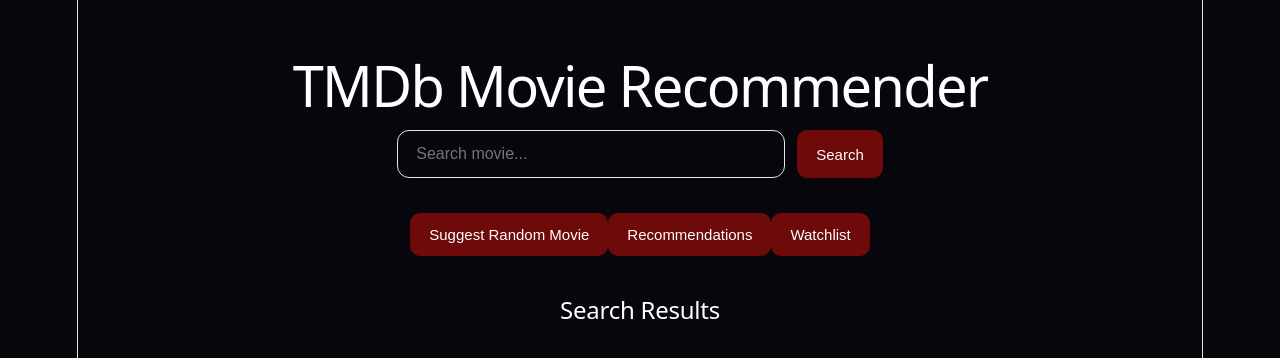
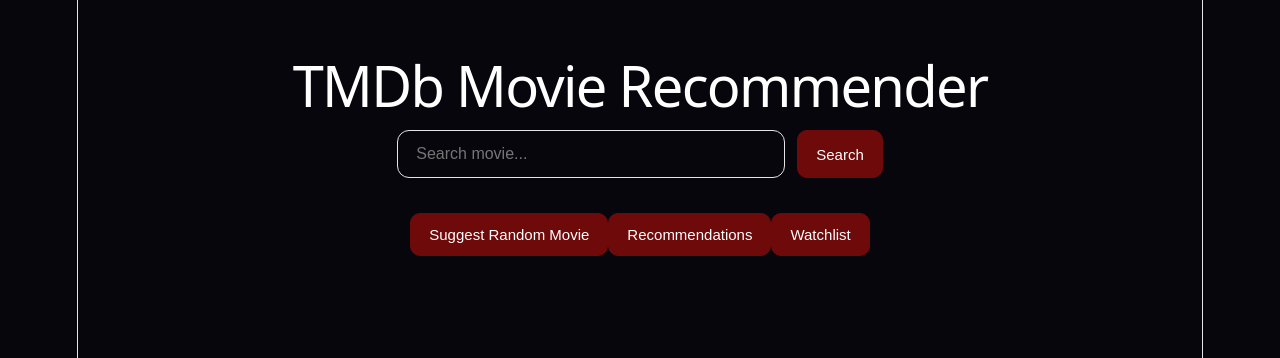
Before and after one commit to AntonRyans/MovieRecommender, a React app in the folder frontend/: page / in a window 1280 px wide. Shown: the top 358 px of the page. Built offline with nearby package versions, Linux system fonts and the light colour scheme; the HTML template or start-up script is replaced by a standard one.

Commit message:
polish frontend layout

```diff
--- a/frontend/src/App.jsx
+++ b/frontend/src/App.jsx
@@ -26,8 +26,6 @@
         );
 
         setResults(res.data);
-
-        // Switch back to Search tab
         setActiveTab("search");
 
     } catch (error) {
@@ -44,16 +42,14 @@
     try {
 
         const res = await axios.get(
-            `${API_URL}/random`
-        );
+    `${API_URL}/random`
+);
 
         setRandomMovie(res.data);
 
-        setActiveTab("random");
-
     } catch(error) {
 
-        console.error(error);
+        console.log(error);
         alert("Could not get random movie");
 
     }
@@ -246,7 +242,6 @@
             {
 activeTab === "search" && (
 <>
-    <h2>Search Results</h2>
 
     <div className="movie-grid">
 
```
